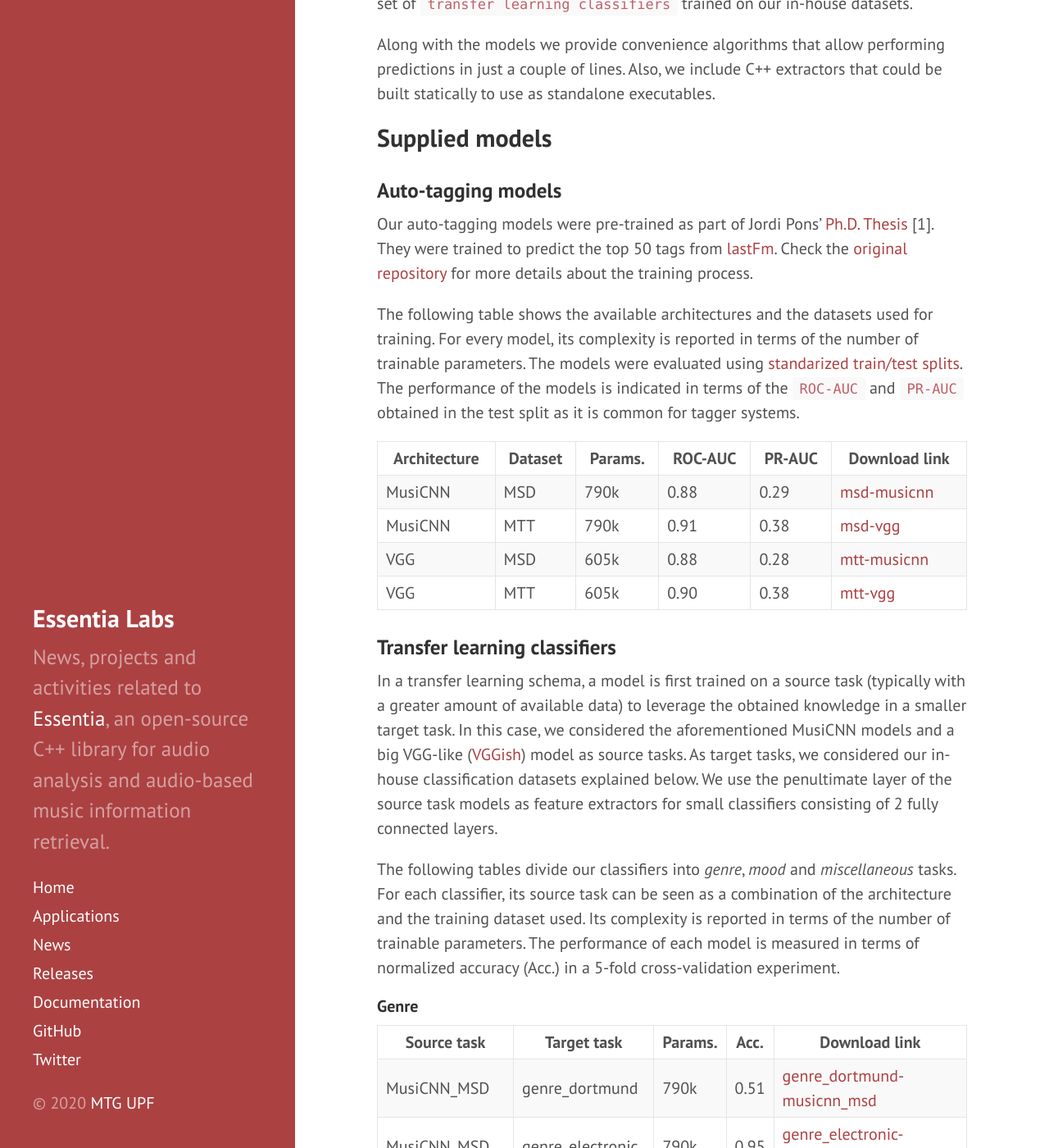
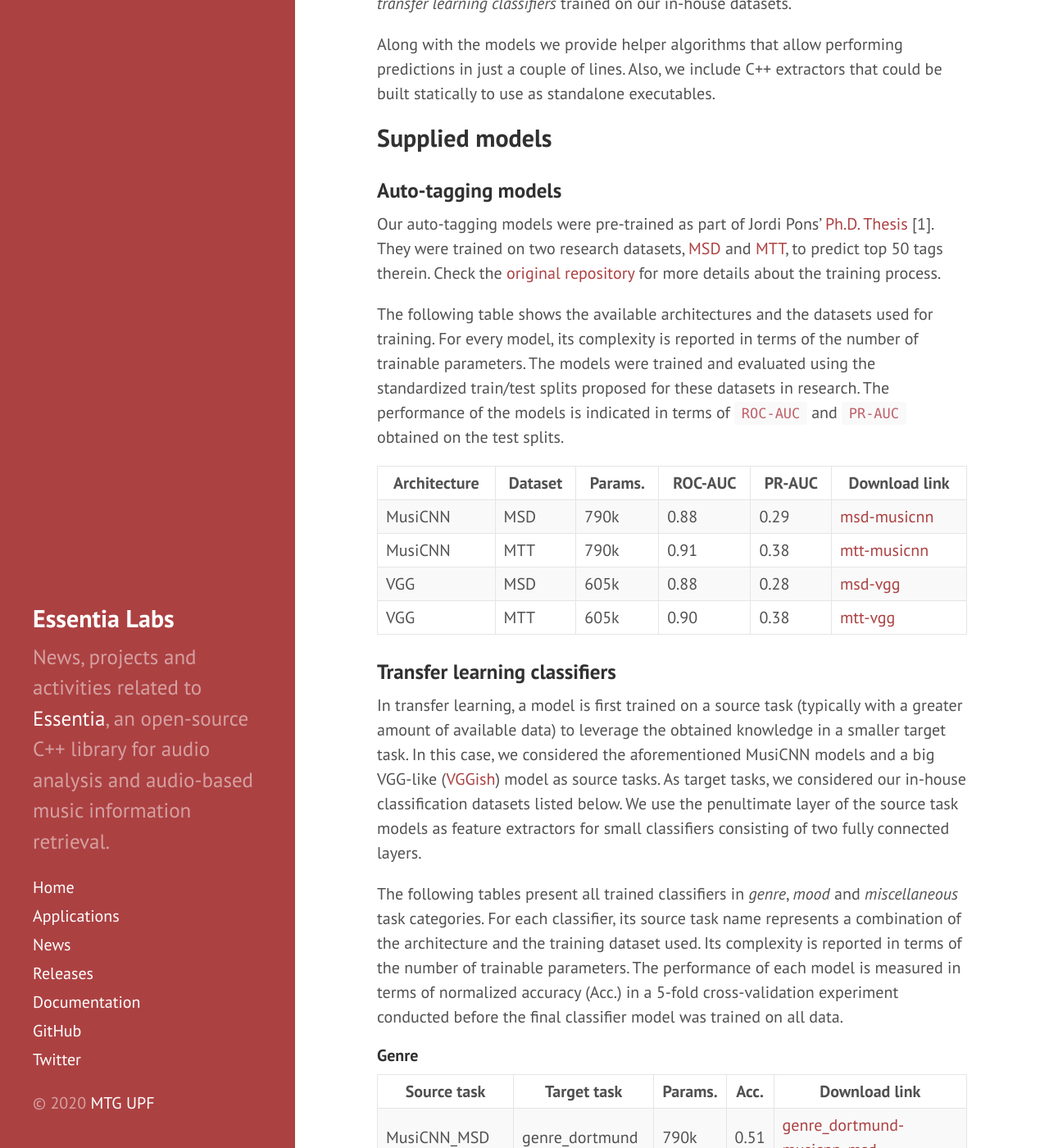
Before and after one commit to pabloEntropia/essentia-labs, a Jekyll site: the page built from _posts/2020-01-16-tensorflow-models-released.md, in a window 1280 px wide and 1400 px high, scrolled down 411 px. Shown: the whole window at 82% size. Built offline with Jekyll 4.4.1, drawn with Linux system fonts in a browser that asks for light colours; some of the changed text lies outside the part shown.

Commit message:
Fixes after the blog post review

```diff
--- a/_posts/2020-01-16-tensorflow-models-released.md
+++ b/_posts/2020-01-16-tensorflow-models-released.md
@@ -5,29 +5,31 @@ category: news
 ---
 In our [last post](https://mtg.github.io/essentia-labs//news/2019/10/19/tensorflow-models-in-essentia/), we introduced the TensorFlow wrapper for Essentia. It can be used with virtually any TensorFlow model and here we present a collection of models we supply with Essentia out of the box.
 
-First, we prepared a set of pre-trained `auto-tagging models` achieving state of the art performance. Then, we used those models as feature extractors to generate a set of `transfer learning classifiers` trained on our in-house datasets.
+First, we prepared a set of pre-trained *auto-tagging models* achieving state
+of-the-art performance. Then, we used those models as feature extractors to
+generate a set of *transfer learning classifiers* trained on our in-house
+datasets.
 
-Along with the models we provide convenience algorithms that allow performing predictions in just a couple of lines. Also, we include C++ extractors that could be built statically to use as standalone executables.
+Along with the models we provide helper algorithms that allow performing predictions in just a couple of lines. Also, we include C++ extractors that could be built statically to use as standalone executables.
 
 ## Supplied models
 
 ### Auto-tagging models
-Our auto-tagging models were pre-trained as part of Jordi Pons' [Ph.D. Thesis](https://www.upf.edu/web/mdm-dtic/thesis/-/asset_publisher/vfmxwU8uwTZk/content/-phd-thesis-deep-neural-networks-for-music-and-audio-tagging) [1]. They were trained to predict the top 50 tags from [lastFm](https://www.last.fm). Check the [original repository](https://github.com/jordipons/musicnn-training) for more details about the training process.
+Our auto-tagging models were pre-trained as part of Jordi Pons' [Ph.D. Thesis](https://www.upf.edu/web/mdm-dtic/thesis/-/asset_publisher/vfmxwU8uwTZk/content/-phd-thesis-deep-neural-networks-for-music-and-audio-tagging) [1]. They were trained on two research datasets, [MSD](http://millionsongdataset.com/lastfm/) and [MTT](http://mirg.city.ac.uk/codeapps/the-magnatagatune-dataset), to predict top 50 tags therein. Check the [original repository](https://github.com/jordipons/musicnn-training) for more details about the training process.
 
-The following table shows the available architectures and the datasets used for training. For every model, its complexity is reported in terms of the number of trainable parameters. The models were evaluated using [standarized train/test splits](http://millionsongdataset.com/pages/tasks-demos/index.html). The performance of the models is indicated in terms of the `ROC-AUC` and `PR-AUC` obtained in the test split as it is common for tagger systems.
+The following table shows the available architectures and the datasets used for training. For every model, its complexity is reported in terms of the number of trainable parameters. The models were trained and evaluated using the standardized train/test splits proposed for these datasets in research. The performance of the models is indicated in terms of `ROC-AUC` and `PR-AUC` obtained on the test splits.
 
 | Architecture | Dataset | Params. | ROC-AUC | PR-AUC | Download link |
 |---|---|---|---|---|---|
 | MusiCNN | MSD | 790k | 0.88 | 0.29 | [msd-musicnn](https://essentia.upf.edu/models/autotagging/MSD_musicnn_frozen_small.pb) |
-| MusiCNN | MTT | 790k | 0.91 | 0.38 | [msd-vgg](https://essentia.upf.edu/models/autotagging/MTT_musicnn_frozen_small.pb) |
-| VGG     | MSD | 605k | 0.88 | 0.28 | [mtt-musicnn](https://essentia.upf.edu/models/autotagging/MSD_vgg_frozen_small.pb) |
+| MusiCNN | MTT | 790k | 0.91 | 0.38 | [mtt-musicnn](https://essentia.upf.edu/models/autotagging/MTT_musicnn_frozen_small.pb) |
+| VGG     | MSD | 605k | 0.88 | 0.28 | [msd-vgg](https://essentia.upf.edu/models/autotagging/MSD_vgg_frozen_small.pb) |
 | VGG     | MTT | 605k | 0.90 | 0.38 | [mtt-vgg](https://essentia.upf.edu/models/autotagging/MTT_vgg_frozen_small.pb) |
 
 ### Transfer learning classifiers
-In a transfer learning schema, a model is first trained on a source task (typically with a greater amount of available data) to leverage the obtained knowledge in a smaller target task. In this case, we considered the aforementioned MusiCNN models and a big VGG-like ([VGGish](https://github.com/tensorflow/models/tree/master/research/audioset/vggish)) model as source tasks. As target tasks, we considered our in-house classification datasets explained below. We use the penultimate layer of the source task models as feature extractors for small classifiers consisting of 2 fully connected layers.
+In transfer learning, a model is first trained on a source task (typically with a greater amount of available data) to leverage the obtained knowledge in a smaller target task. In this case, we considered the aforementioned MusiCNN models and a big VGG-like ([VGGish](https://github.com/tensorflow/models/tree/master/research/audioset/vggish)) model as source tasks. As target tasks, we considered our in-house classification datasets listed below. We use the penultimate layer of the source task models as feature extractors for small classifiers consisting of two fully connected layers.
 
-
-The following tables divide our classifiers into *genre*, *mood* and *miscellaneous* tasks. For each classifier, its source task can be seen as a combination of the architecture and the training dataset used. Its complexity is reported in terms of the number of trainable parameters. The performance of each model is measured in terms of normalized accuracy (Acc.) in a 5-fold cross-validation experiment.
+The following tables present all trained classifiers in *genre*, *mood* and *miscellaneous* task categories. For each classifier, its source task name represents a combination of the architecture and the training dataset used. Its complexity is reported in terms of the number of trainable parameters. The performance of each model is measured in terms of normalized accuracy (Acc.) in a 5-fold cross-validation experiment conducted before the final classifier model was trained on all data.
 
 #### Genre
 
@@ -91,12 +93,12 @@ The following tables divide our classifiers into *genre*, *mood* and *miscellane
 
 ### Architecture details
   - [MusiCNN](https://github.com/jordipons/musicnn) is a musically-motivated Convolutional Neural Network. It uses vertical and horizontal convolutional filters aiming to capture timbral and temporal patterns, respectively. The model contains 6 layers and 790k parameters.
-  - **VGG** is an architecture from computer vision based on a deep stack of 3X3 convolutional filters commonly used. It contains 5 layers with 128 filters each. Batch normalization and dropout are applied before each layer. The model has 605k trainable parameters. We are using [Jordi Pon's implementation](https://github.com/jordipons/musicnn).
+  - **VGG** is an architecture from computer vision based on a deep stack of commonly used 3x3 convolutional filters. It contains 5 layers with 128 filters each. Batch normalization and dropout are applied before each layer. The model has 605k trainable parameters. We are using the [implementation by Jordi Pons](https://github.com/jordipons/musicnn).
   - [VGGish](https://github.com/tensorflow/models/tree/master/research/audioset) [2, 3] follows the configuration E from the original implementation for computer vision, with the difference that the number of output units is set to 3087. This model has 62 million parameters.
 
 ### Datasets details
-  - [MSD](http://millionsongdataset.com/lastfm) contains 200k tracks from the train set of the publicly available Million Song Dataset (MSD) annotated by the 50 Lastfm tags most frequent in the dataset.
-  - [MTT](http://mirg.city.ac.uk/codeapps/the-magnatagatune-dataset) contains data collected using the TagATune game and music from the Magnatune label. It contains 25k tracks.
+  - [MSD](http://millionsongdataset.com/lastfm) contains 200k tracks from the train set of the publicly available Million Song Dataset (MSD) annotated by tags from [Last.fm](https://www.last.fm). Only top 50 tags are used.
+  - [MTT](http://mirg.city.ac.uk/codeapps/the-magnatagatune-dataset) contains 25k tracks from Magnatune with tags by human annotators. Only top 50 tags are used.
   - [AudioSet](https://research.google.com/audioset/) contains 1.8 million audio clips from Youtube annotated with the AudioSet taxonomy, not specific to music.
   - **MTG in-house datasets** are a collection of small, highly curated datasets used for training classifiers. [A set of SVM classifiers](https://acousticbrainz.org/datasets/accuracy) based on these datasets is also available.
 
```
Also changed, not shown: other parts of _posts/2020-01-16-tensorflow-models-released.md (+1 -1 lines).
